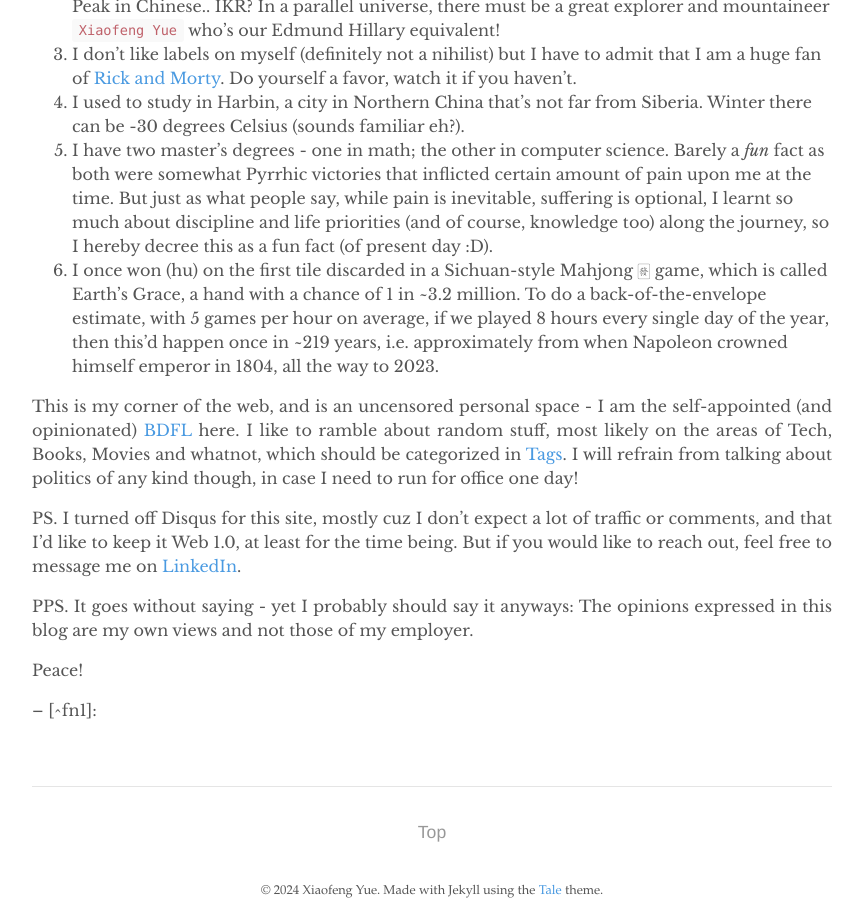
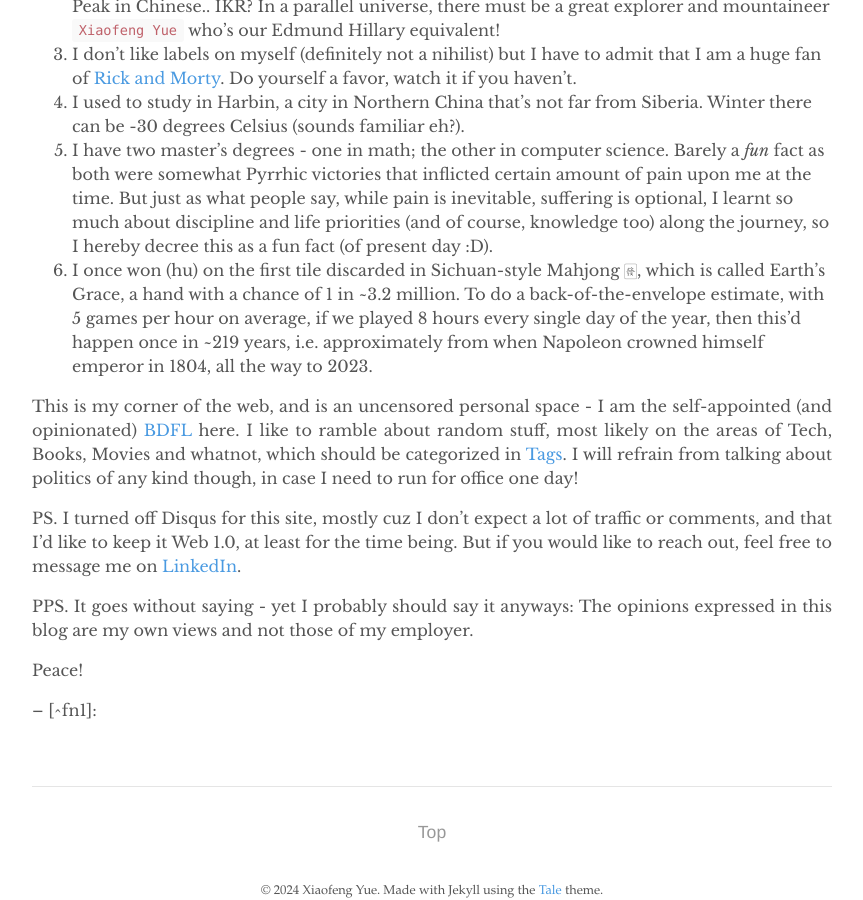
Before and after one commit to yuexiaofeng/yuexiaofeng.github.io, a Jekyll site: the page built from about.md, in a window 1280 px wide and 900 px high, scrolled down 1110 px. Shown: the whole window, without its empty margins (208-1071 px from the left). Built offline with Jekyll 4.4.1, drawn with Linux system fonts in a browser that asks for light colours.

Commit message:
updated mahjong about

```diff
--- a/about.md
+++ b/about.md
@@ -20,7 +20,7 @@
 3. I don't like labels on myself (definitely not a nihilist) but I have to admit that I am a huge fan of [Rick and Morty](https://www.imdb.com/title/tt2861424/){:target="_blank"}. Do yourself a favor, watch it if you haven't.
 4. I used to study in Harbin, a city in Northern China that's not far from Siberia. Winter there can be -30 degrees Celsius (sounds familiar eh?).
 5. I have two master's degrees - one in math; the other in computer science. Barely a *fun* fact as both were somewhat Pyrrhic victories that inflicted certain amount of pain upon me at the time. But just as what people say, while pain is inevitable, suffering is optional, I learnt so much about discipline and life priorities (and of course, knowledge too) along the journey, so I hereby decree this as a fun fact (of present day :D).
-6. I once won (hu) on the first tile discarded in a Sichuan-style Mahjong 🀅 game, which is called Earth's Grace, a hand with a chance of 1 in ~3.2 million. To do a back-of-the-envelope estimate, with 5 games per hour on average, if we played 8 hours every single day of the year, then this’d happen once in ~219 years, i.e. approximately from when Napoleon crowned himself emperor in 1804, all the way to 2023.
+6. I once won (hu) on the first tile discarded in Sichuan-style Mahjong 🀅, which is called Earth's Grace, a hand with a chance of 1 in ~3.2 million. To do a back-of-the-envelope estimate, with 5 games per hour on average, if we played 8 hours every single day of the year, then this’d happen once in ~219 years, i.e. approximately from when Napoleon crowned himself emperor in 1804, all the way to 2023.
 
 This is my corner of the web, and is an uncensored personal space - I am the self-appointed (and opinionated) [BDFL](https://en.wikipedia.org/wiki/Benevolent_dictator_for_life){:target="_blank"} here. I like to ramble about random stuff, most likely on the areas of Tech, Books, Movies and whatnot, which should be categorized in <a href="/tags">Tags</a>. I will refrain from talking about politics of any kind though, in case I need to run for office one day!
 
```
